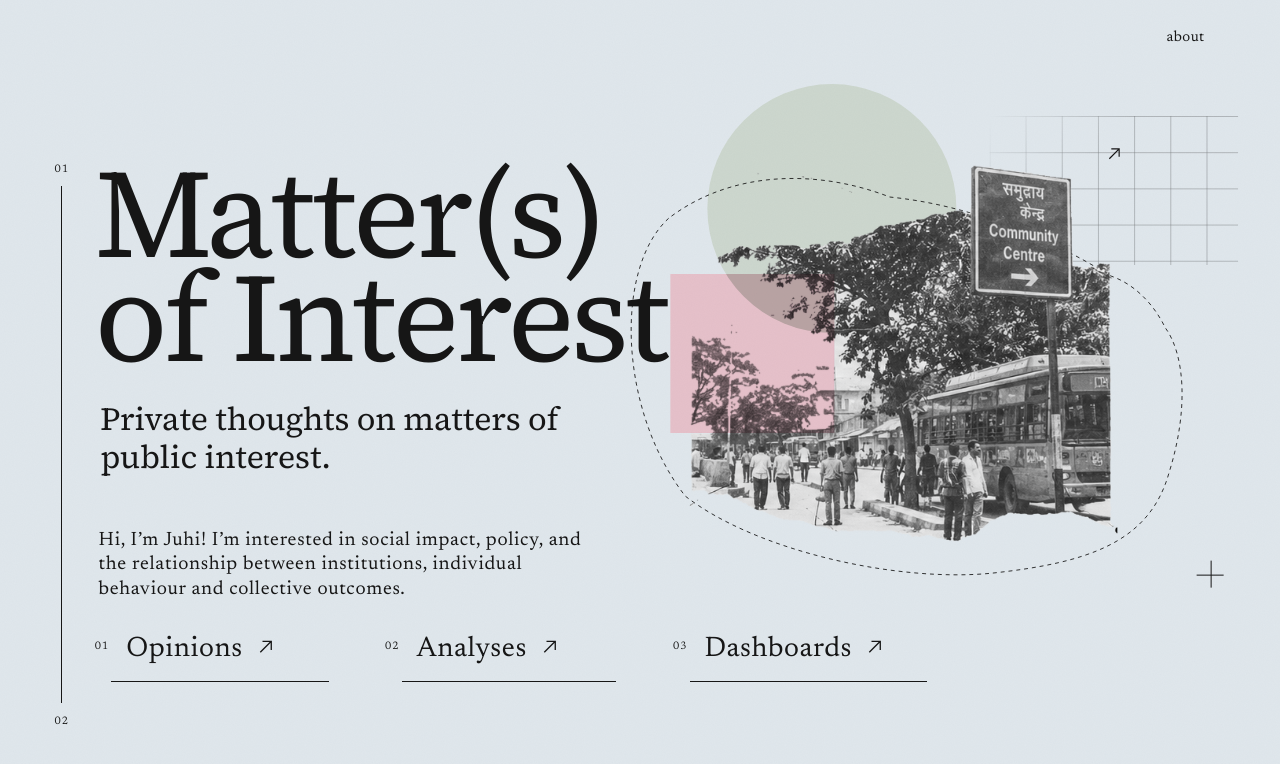
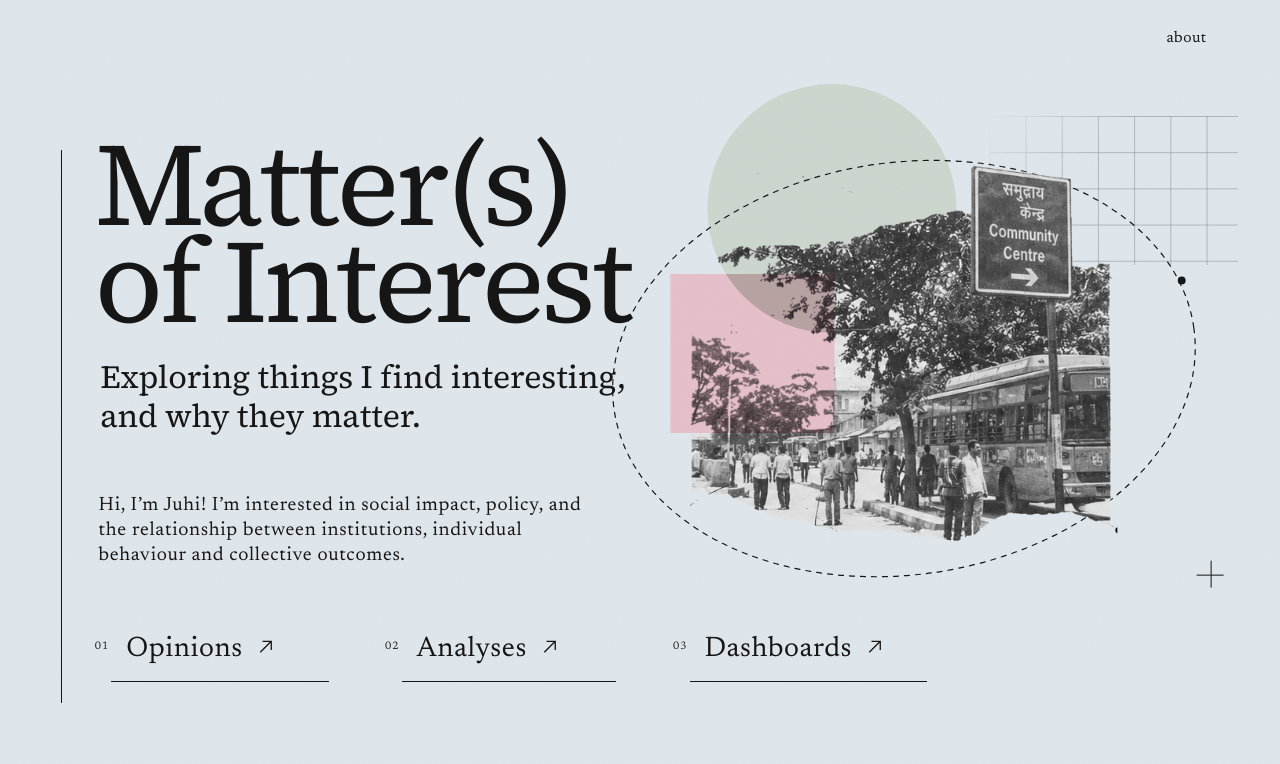
Before and after one commit to juhinegi3/PolicyPortfolio, a plain HTML site: page index.html in a window 1280 px wide. Drawn offline with Linux system fonts and the light colour scheme.

Commit message:
Add files via upload

```diff
--- a/dashboards.css
+++ b/dashboards.css
@@ -145,3 +145,5 @@
   .land .row-title { text-decoration: underline; text-decoration-thickness: 1px; text-underline-offset: 5px; }
   .land .row { padding-block: 10px; }
 }
+.shot figcaption { line-height: 1.45; }
+.shot figcaption .cap2 { display: block; margin-top: 6px; }
--- a/index.html
+++ b/index.html
@@ -12,30 +12,28 @@
 </head>
 <body>
   <main class="stage">
-    <nav class="at nav u" aria-label="Primary" style="--x:1462;--y:38;--fs:19">
+    <nav class="at nav u" aria-label="Primary" style="--x:1462;--y:38;--fs:20">
       <a href="about.html">about</a>
     </nav>
 
     <i class="at plus" style="--x:62;--y:129" aria-hidden="true"></i>
     <i class="at plus" style="--x:1518;--y:730" aria-hidden="true"></i>
 
-    <span class="at idx u" style="--x:49;--y:208;--fs:14" aria-hidden="true">01</span>
     <i class="at rail" aria-hidden="true"></i>
-    <span class="at idx u" style="--x:49;--y:910;--fs:14" aria-hidden="true">02</span>
 
     <h1 class="at headline u"><span>Matter(s)</span><span>of Interest</span></h1>
-    <p class="at aside u">Private thoughts on matters of public interest.</p>
+    <p class="at aside u">Exploring things I find interesting,<br class="br-d"> and why they matter.</p>
     <p class="at intro u">Hi, I’m Juhi! I’m interested in social impact, policy, and the relationship between institutions, individual behaviour and collective outcomes.</p>
 
     <div class="collage">
       <div class="c circle"></div>
       <div class="c grid"></div>
       <svg class="orbit" viewBox="700 100 860 640" preserveAspectRatio="none" aria-hidden="true">
-        <path d="M769 277 C700 340 705 520 790 630 C880 700 1060 740 1180 728 C1300 715 1380 690 1405 600 C1430 520 1425 450 1400 416 C1385 385 1360 360 1330 350 C1250 300 1150 260 1050 250 C960 215 850 215 769 277 Z"/>
+        <ellipse cx="1068" cy="468" rx="372" ry="262" transform="rotate(-8 1068 468)"/>
+        <circle class="orbit-dot" cx="1421" cy="356" r="5"/>
       </svg>
       <div class="c photo"><img src="photo.png" alt="A black and white photograph of a city street with a tree, a bus, pedestrians and a signpost to a community centre"></div>
       <div class="c blush"></div>
-      <svg class="c photo-arrow" viewBox="0 0 16 16" fill="none" stroke="currentColor" stroke-width="1.2" aria-hidden="true"><path d="M3 13L13 3M5 3h8v8"/></svg>
     </div>
 
     <ul class="paths">
--- a/styles.css
+++ b/styles.css
@@ -69,14 +69,14 @@ a:focus-visible { outline: 1px solid var(--ink); outline-offset: 6px; }
 
 /* Small numbers and the vertical rule on the left */
 .idx { letter-spacing: 0.08em; line-height: 1; }
-.rail { --x: 57; --y: 237; width: 1px; height: calc(656 / 992 * 100%); background: var(--ink); }
+.rail { --x: 57; --y: 190; width: 1px; height: calc(703 / 992 * 100%); background: var(--ink); }
 
 /* Headline and intro */
-.headline { z-index: 3; --x: 100; --y: 205; --fs: 160; margin: 0; font-family: var(--display); font-style: normal; font-weight: 400; line-height: 0.84; letter-spacing: -0.032em; }
+.headline { z-index: 3; --x: 100; --y: 172; --fs: 150; margin: 0; font-family: var(--display); font-style: normal; font-weight: 400; line-height: 0.84; letter-spacing: -0.032em; }
 .headline span { display: block; }
 .headline span + span { margin-top: -0.02em; }
-.aside { --x: 107; --y: 508; --fs: 41; width: calc(600 / 1586 * 100%); margin: 0; font-family: var(--display); font-style: normal; line-height: 1.2; letter-spacing: -0.005em; }
-.intro { --x: 105; --y: 672; --fs: 24.5; width: calc(640 / 1586 * 100%); margin: 0; line-height: 1.28; letter-spacing: 0.035em; }
+.aside { --x: 107; --y: 455; --fs: 41; width: calc(680 / 1586 * 100%); margin: 0; font-family: var(--display); font-style: normal; line-height: 1.2; letter-spacing: -0.005em; }
+.intro { --x: 105; --y: 628; --fs: 24.5; width: calc(640 / 1586 * 100%); margin: 0; line-height: 1.28; letter-spacing: 0.035em; }
 
 /* The three section links */
 .paths { list-style: none; margin: 0; padding: 0; }
@@ -128,7 +128,8 @@ a:focus-visible { outline: 1px solid var(--ink); outline-offset: 6px; }
 .photo img { position: absolute; inset: 0; width: 100%; height: 100%; object-fit: cover; }
 .photo-arrow { --x: 1326; --y: 186; --w: 20; --h: 20; }
 .orbit { position: absolute; inset: 0; width: 100%; height: 100%; overflow: visible; pointer-events: none; }
-.orbit path { fill: none; stroke: var(--ink); stroke-width: 1.1; stroke-dasharray: 5 5; }
+.orbit ellipse { fill: none; stroke: var(--ink); stroke-width: 1.2; stroke-dasharray: 5 6; stroke-linecap: round; vector-effect: non-scaling-stroke; }
+.orbit .orbit-dot { fill: var(--ink); }
 
 /* ---------- Tablets and phones: everything stacks ---------- */
 @media (max-width: 860px) {
@@ -139,6 +140,7 @@ a:focus-visible { outline: 1px solid var(--ink); outline-offset: 6px; }
   .nav { --m: 16px; order: 1; align-self: flex-end; }
   .headline { --m: clamp(56px, 19vw, 110px); order: 2; margin-top: 36px; }
   .aside { --m: 29px; order: 3; width: auto; margin-top: 20px; }
+  .aside .br-d { display: none; }
   .intro { --m: 18px; order: 4; width: auto; max-width: 34ch; margin-top: 22px; line-height: 1.4; }
   .collage { translate: none; order: 5; position: relative; width: 100%; margin-top: 28px; left: auto; top: auto; }
   .paths { order: 6; display: flex; flex-direction: column; gap: 22px; margin-top: 24px; }
```
Also changed, not shown: analyses.html (+2 -2 lines), dashboard-nfhs.html (+2 -2 lines).
